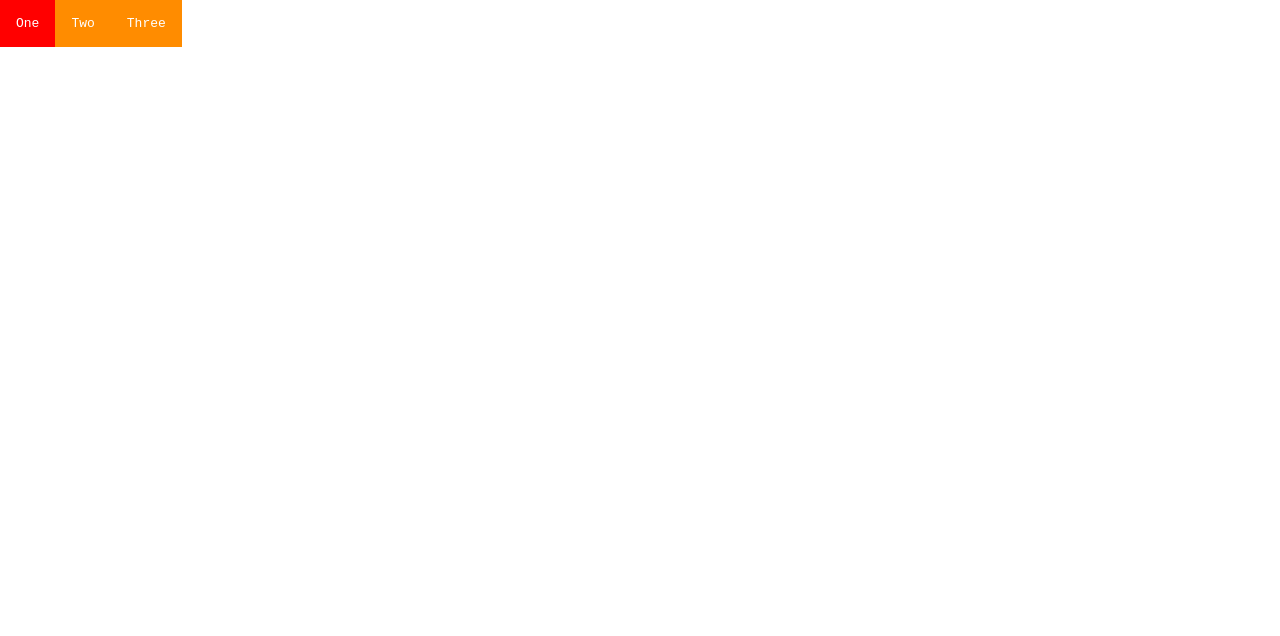
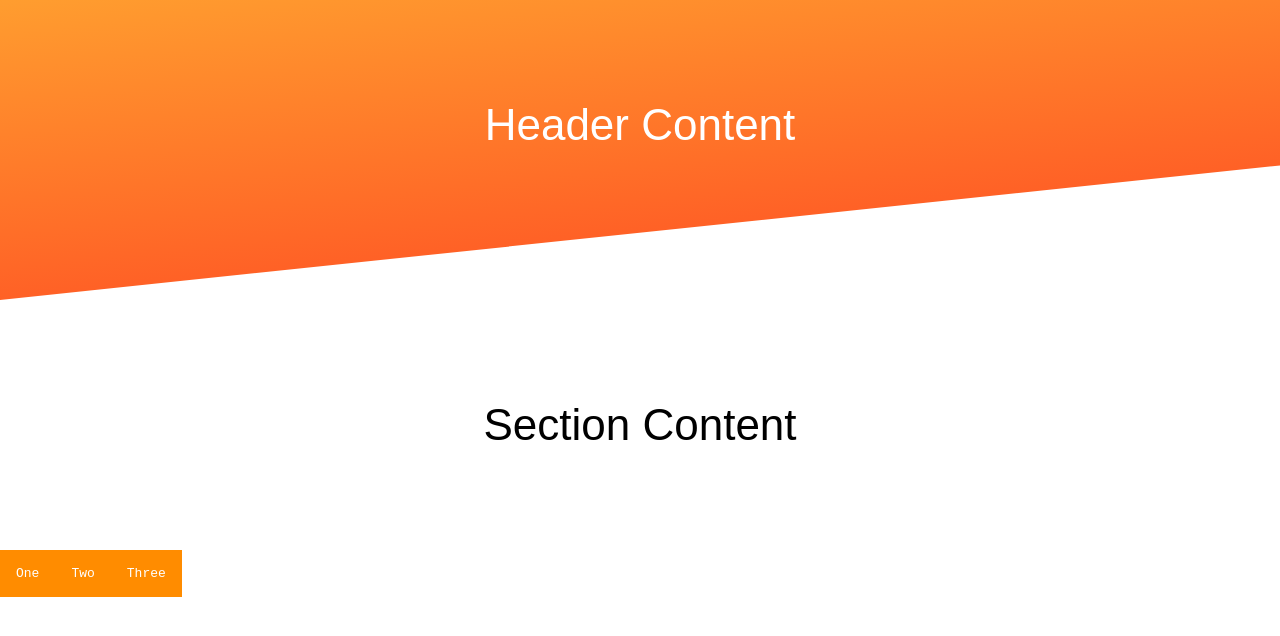
Before and after one commit to ahmediqu/Easy-way-create-dropdownmenu, a plain HTML site: page index.html in a window 1280 px wide. Drawn offline with Linux system fonts and the light colour scheme.

Commit message:
Add Background Css Shape

```diff
--- a/index.html
+++ b/index.html
@@ -79,10 +79,48 @@ ul li ul li {
 .dropdown li:first-child{
 	border-top: 3px solid red;
 }
+header {
+  position: relative;
+  height: 300px;
+  overflow: hidden;
+}
 
+.header__bg {
+  position: absolute;
+  top: 0;
+  bottom: 0;
+  right: 0;
+  left: 0;
+  width: 100%;
+  height: 100%;
+  background-image: linear-gradient(#ff9d2f, #ff6126);
+  transform: skewY(-6deg);
+  transform-origin: top left;
+}
+
+h1 {
+  margin: 0;
+  padding: 100px 0;
+  font: 44px "Arial";
+  text-align: center;
+}
+
+header h1 {
+  position: relative;
+  color: white;
+}
 	</style>
 </head>
 <body>
+	<header>
+  <div class="header__bg"></div>
+  <h1>Header Content</h1>
+</header>
+
+<section>
+  <h1>Section Content</h1>
+</section>
+
 	<nav role="navigation">
   <ul>
     <li><a href="#">One</a></li>
```
